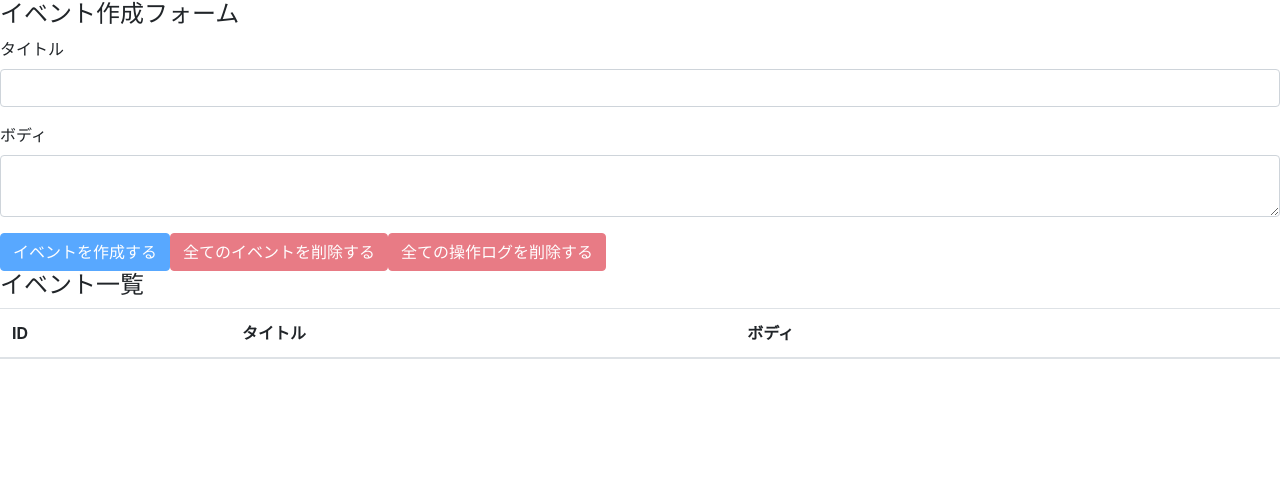
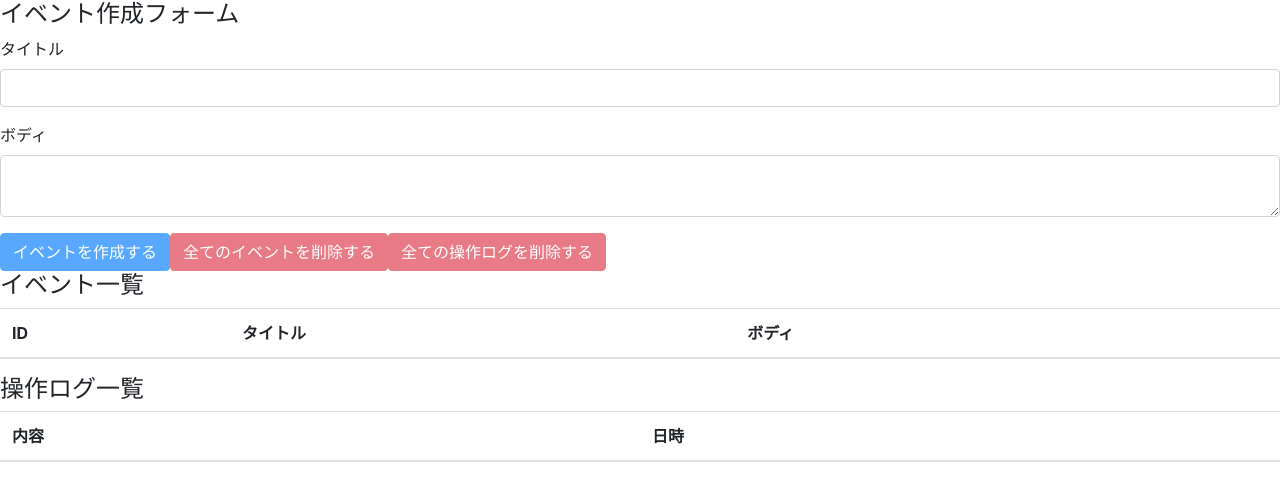
Before and after one commit to piroyuki-hub/react-hooks-101, a React (Create React App) app: page / in a window 1280 px wide. Shown: the top 500 px of the page. Built offline with nearby package versions, Linux system fonts and the light colour scheme.

Commit message:
display all operation logs

```diff
--- a/src/components/App.js
+++ b/src/components/App.js
@@ -3,6 +3,7 @@ import 'bootstrap/dist/css/bootstrap.min.css'
 
 import EventForm from './EventForm'
 import Events from './Events'
+import OperationLogs from './OperationLogs'
 import AppContext from '../contexts/AppContext'
 import reducer from '../reducers'
 
@@ -18,6 +19,7 @@ const App = () => {
       <div className="container-fulid">
         <EventForm />
         <Events />
+        <OperationLogs />
       </div>
     </AppContext.Provider>
   );
--- /dev/null
+++ b/src/components/OperationLog.js
@@ -0,0 +1,12 @@
+import React from 'react'
+
+const OperationLog = ({ operationLog }) => {
+  return (
+    <tr>
+      <td>{ operationLog.description }</td>
+      <td>{ operationLog.operatedAt }</td>
+    </tr>
+  )
+}
+
+export default OperationLog
--- /dev/null
+++ b/src/components/OperationLogs.js
@@ -0,0 +1,30 @@
+import React, { useContext } from 'react'
+
+import OperationLog from './OperationLog'
+import AppContext from '../contexts/AppContext'
+
+const OperationLogs = () => {
+  const { state } = useContext(AppContext)
+  return (
+    <>
+    <h4>操作ログ一覧</h4>
+    <table className="table table-hover">
+      <thead>
+        <tr>
+          <th>内容</th>
+          <th>日時</th>
+        </tr>
+      </thead>
+      <tbody>
+        {
+          state.operationLogs.map((operationLog, index) => {
+            return <OperationLog key={index} operationLog={operationLog} />
+          })
+        }
+      </tbody>
+    </table>
+    </>
+  )
+}
+
+export default OperationLogs
```
